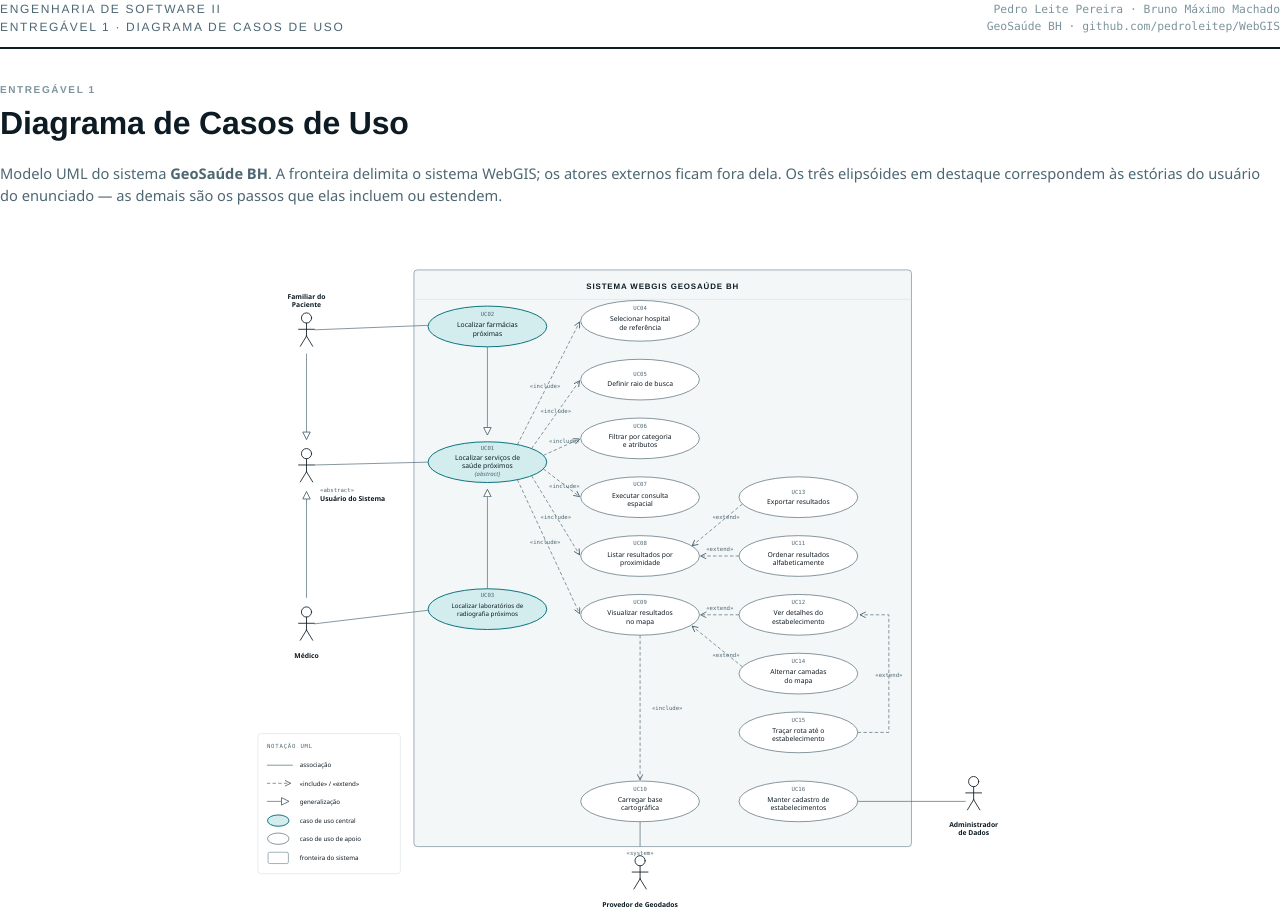
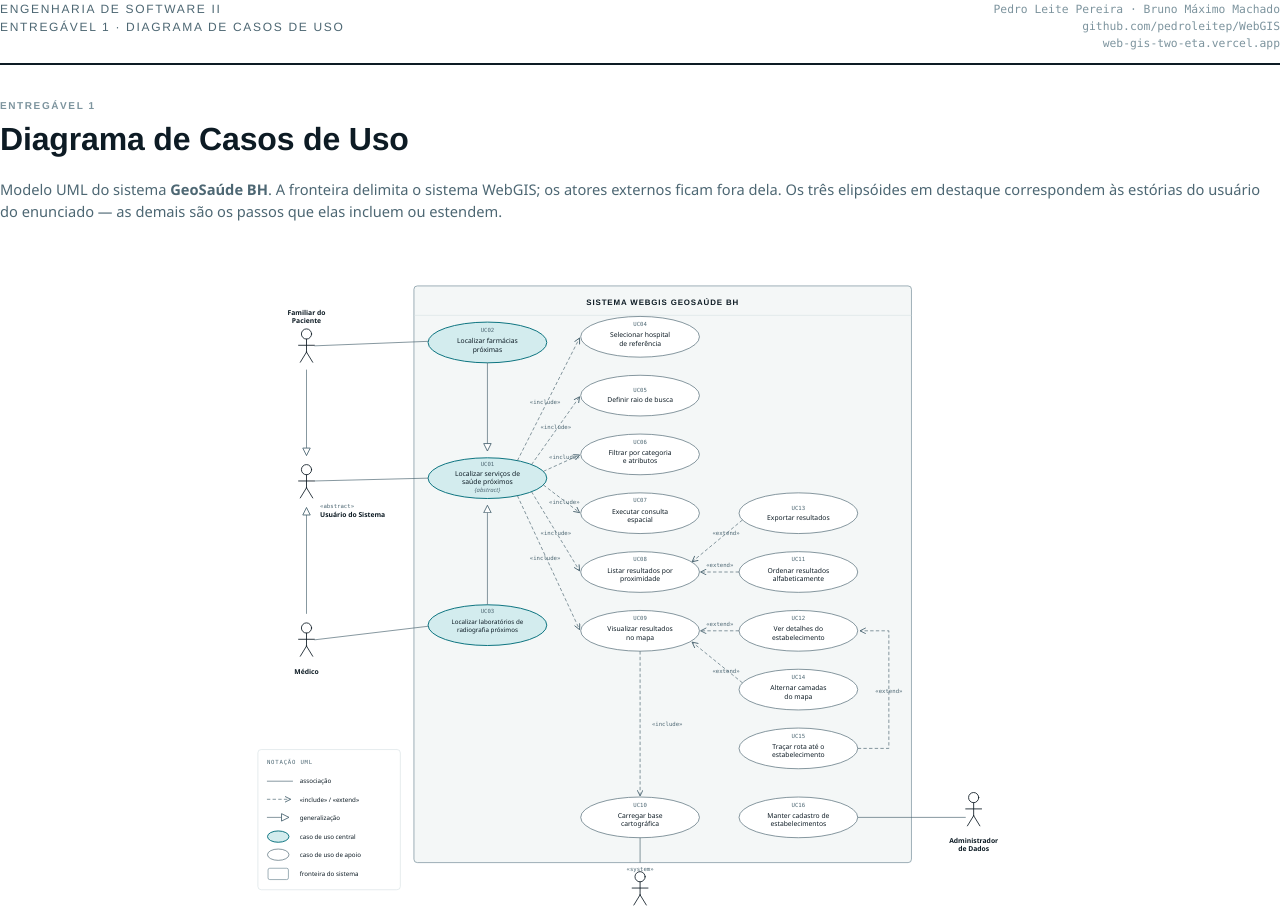
Before and after one commit to pedroleitep/WebGIS, a plain HTML site: page docs/print/entregavel-1-diagrama.html in a window 1280 px wide. Shown: the top 907 px of the page. Drawn offline with Linux system fonts and the light colour scheme.

Commit message:
Add hosted site link to documentation
README, both PDFs, and their source markdown now point to
https://web-gis-two-eta.vercel.app/

Co-Authored-By: Claude Sonnet 5 <noreply@anthropic.com>

```diff
--- a/docs/print/entregavel-1-diagrama.html
+++ b/docs/print/entregavel-1-diagrama.html
@@ -624,7 +624,7 @@ figure.doc-figure figcaption { margin-top: 2mm; }
 <div class="doc"><div class="doc-inner">
   <div class="sheet-hd">
     <div class="who">Engenharia de Software II<br>Entreg&aacute;vel 1 &middot; Diagrama de Casos de Uso</div>
-    <div class="sys">Pedro Leite Pereira &middot; Bruno M&aacute;ximo Machado<br>GeoSa&uacute;de BH &middot; github.com/pedroleitep/WebGIS</div>
+    <div class="sys">Pedro Leite Pereira &middot; Bruno M&aacute;ximo Machado<br>github.com/pedroleitep/WebGIS<br>web-gis-two-eta.vercel.app</div>
   </div>
 
   <span class="eyebrow">Entregável 1</span>
```
Also changed, not shown: docs/print/entregavel-2-especificacao.html (+1 -1 lines), 5 other files.
